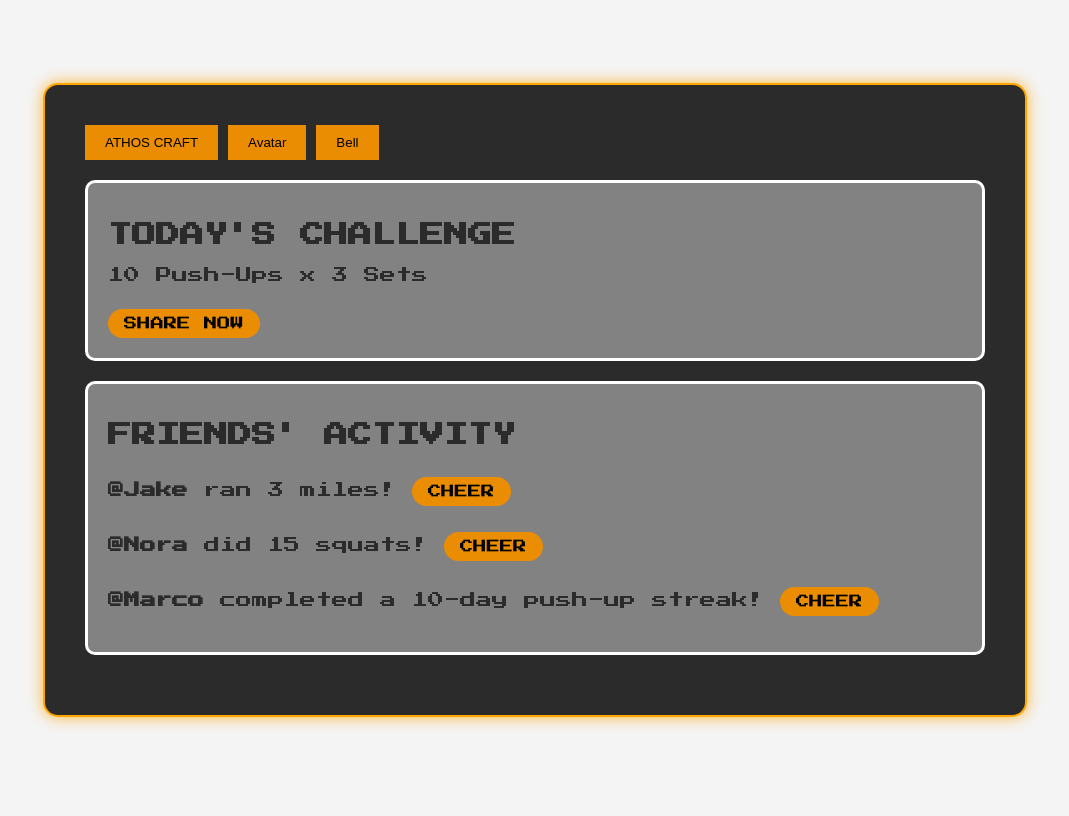
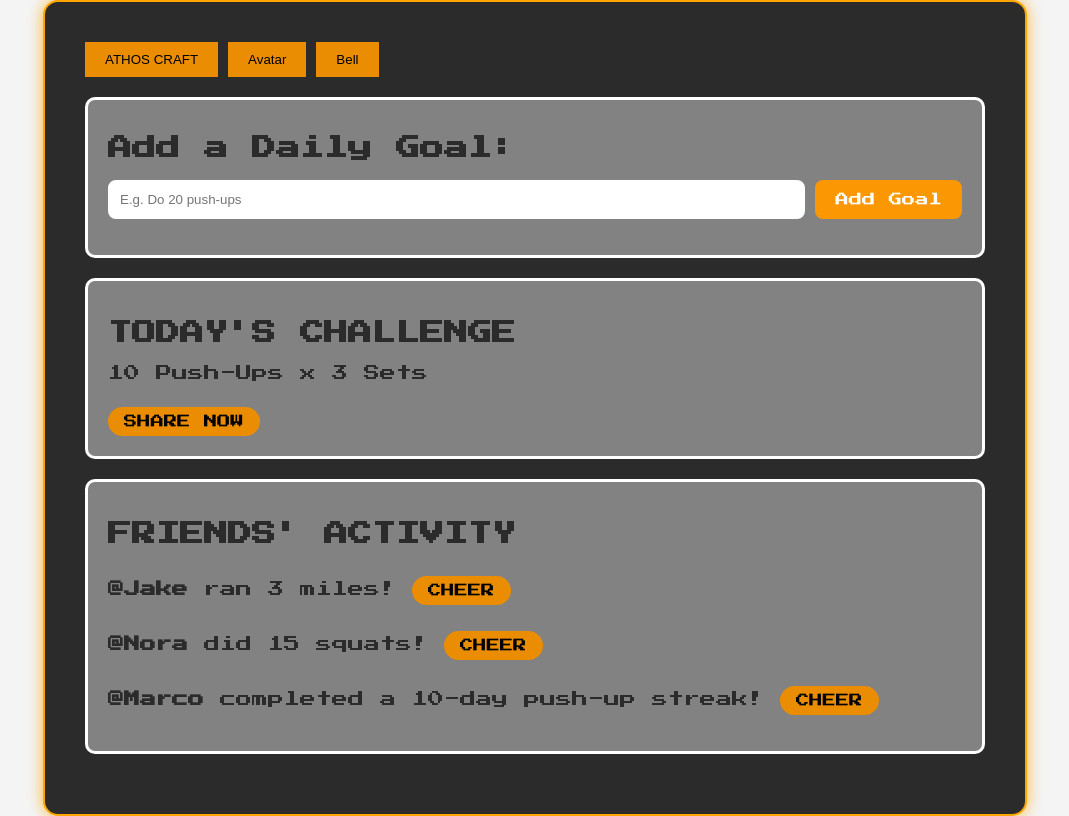
Before and after one commit to devOps-2325/ATHOS, a plain HTML site: page share/share.html in a window 1280 px wide. Shown: the whole page, without its empty margins (105-1174 px from the left). Drawn offline with Linux system fonts and the light colour scheme.

Commit message:
UPDATED   FILES

```diff
--- a/dailytask/dailytask.css
+++ /dev/null
@@ -1,95 +0,0 @@
-@import url('https://fonts.googleapis.com/css2?family=Press+Start+2P&display=swap');
-body {
-  font-family: 'Press Start 2P', cursive; /* Retro gaming font */
-  background-color: #1a1a1a; /* Dark background */
-  color: #f4f4f4; /* Light text */
-  display: flex;
-  justify-content: center;
-  align-items: center;
-  height: 100vh;
-  margin: 0;
-}
-
-/* Container Box */
-.container {
-  background: #2b2b2b; /* Dark gray panel */
-  padding: 40px 60px;
-  border-radius: 15px;
-  box-shadow: 0 0 15px rgba(255, 255, 255, 0.8); /* Orange glow */
-  border: 2px solid rgb(255, 255, 255);
-  max-width: 800px;
-}
-
-/* Heading */
-h1 {
-  font-size: 24px;
-  margin-bottom: 20px;
-}
-
-/* Goal Input */
-.goal-input {
-  display: flex;
-  gap: 10px;
-}
-
-input[type="text"] {
-  padding: 10px;
-  border: 2px solid #fff;
-  border-radius: 8px;
-  flex: 1;
-}
-
-/* Add Goal Button */
-button {
-  font-family: 'Press Start 2P', cursive;
-  background: #fa9703;
-  color: #fff;
-  padding: 10px 20px;
-  border: none;
-  border-radius: 8px;
-  cursor: pointer;
-  transition: background 0.3s;
-}
-
-button:hover {
-  background: #de8500;
-}
-
-/* Smash Button */
-.smash-btn {
-  background: #008000;
-  color: white;
-  padding: 8px 16px;
-  border-radius: 8px;
-  margin-left: 10px;
-  cursor: pointer;
-  transition: background 0.3s;
-}
-
-.smash-btn:hover {
-  background: #ea8d03;
-}
-
-/* Goal List Item */
-.goal-item {
-  display: flex;
-  align-items: center;
-  gap: 10px;
-  margin-top: 15px;
-}
-
-/* XP Message */
-.xp-message {
-  margin-left: 10px;
-  font-size: 12px;
-  color: #FFD700; /* Gold */
-  animation: fadeInOut 3s ease-in-out;
-}
-
-/* Fade-In and Fade-Out Animation */
-@keyframes fadeInOut {
-  0% { opacity: 0; }
-  20% { opacity: 1; }
-  80% { opacity: 1; }
-  100% { opacity: 0; }
-}
--- a/share/share.css
+++ b/share/share.css
@@ -1,12 +1,11 @@
 @import url('https://fonts.googleapis.com/css2?family=Press+Start+2P&display=swap');
 body {
-  font-family: 'Press Start 2P', cursive; /* Retro Gaming Font */
-  background-color: #f4f4f4; /* Dark Background */
-  color: #000000; /* Light Text */
+  font-family: 'Press Start 2P', cursive;
+  background-color: #f4f4f4;
+  color: #000000;
   display: flex;
   justify-content: center;
   align-items: center;
-  height: 100vh;
   margin: 0;
 }
 
@@ -76,3 +75,70 @@ body {
 .hidden {
   display: none;
 }
+
+/* Heading */
+h1 {
+  font-size: 24px;
+  margin-bottom: 20px;
+}
+
+/* Goal Input */
+.goal-input {
+  display: flex;
+  gap: 10px;
+}
+
+input[type="text"] {
+  padding: 10px;
+  border: 2px solid #fff;
+  border-radius: 8px;
+  flex: 1;
+}
+.btn {
+  font-family: 'Press Start 2P', cursive;
+  background: #fa9703;
+  color: #fff;
+  padding: 10px 20px;
+  border: none;
+  border-radius: 8px;
+  cursor: pointer;
+  transition: background 0.3s;
+}
+
+.btn:hover {
+  background: #de8500;
+}
+
+/* Smash Button */
+.smash-btn {
+  background: #008000;
+  color: white;
+  padding: 8px 16px;
+  border-radius: 8px;
+  margin-left: 10px;
+  cursor: pointer;
+  transition: background 0.3s;
+}
+
+.smash-btn:hover {
+  background: #ea8d03;
+}
+.goal-item {
+  display: flex;
+  align-items: center;
+  gap: 10px;
+  margin-top: 15px;
+}
+
+.xp-message {
+  margin-left: 10px;
+  font-size: 12px;
+  color: #FFD700; /* Gold */
+  animation: fadeInOut 3s ease-in-out;
+}
+@keyframes fadeInOut {
+  0% { opacity: 0; }
+  20% { opacity: 1; }
+  80% { opacity: 1; }
+  100% { opacity: 0; }
+}
--- a/share/share.html
+++ b/share/share.html
@@ -13,6 +13,16 @@
             <button class="nav-btn">ATHOS CRAFT</button>
             <button class="nav-btn">Avatar</button>
             <button class="nav-btn">Bell</button>
+        </div>
+        <div class="card">
+            <h1>Add a Daily Goal:</h1>
+
+            <div class="goal-input">
+                <input type="text" id="goalInput" placeholder="E.g. Do 20 push-ups">
+                <button onclick="addGoal()" class="btn">Add Goal</button>
+            </div>
+
+            <ul id="goalList"></ul>
         </div>
         <div class="card">
             <h2>TODAY'S CHALLENGE</h2>
--- a/share/share.js
+++ b/share/share.js
@@ -1,3 +1,60 @@
+// Function to add a new goal
+function addGoal() {
+  const goalInput = document.getElementById("goalInput");
+  const goalList = document.getElementById("goalList");
+  const goalText = goalInput.value.trim();
+
+  if (goalText === "") {
+      alert("Please enter a goal!");
+      return;
+  }
+
+  // Create goal item
+  const goalItem = document.createElement("li");
+  goalItem.className = "goal-item";
+
+  // Add checkbox
+  const checkbox = document.createElement("input");
+  checkbox.type = "checkbox";
+
+  // Add goal text
+  const goalLabel = document.createElement("span");
+  goalLabel.textContent = goalText;
+
+  // Add Smash button
+  const smashBtn = document.createElement("button");
+  smashBtn.className = "smash-btn";
+  smashBtn.textContent = "Smash!";
+  smashBtn.onclick = () => smashGoal(smashBtn);
+
+  // Append elements to goal item
+  goalItem.appendChild(checkbox);
+  goalItem.appendChild(goalLabel);
+  goalItem.appendChild(smashBtn);
+
+  // Add goal to the list
+  goalList.appendChild(goalItem);
+
+  // Clear input
+  goalInput.value = "";
+}
+
+// Function to handle "Smash" action
+function smashGoal(button) {
+  button.textContent = "Smashed!";
+  button.disabled = true;
+  button.style.background = "#555";
+
+  // Create XP message
+  const xpMessage = document.createElement("span");
+  xpMessage.className = "xp-message";
+  xpMessage.textContent = "You earned +2xp";
+
+  button.parentNode.appendChild(xpMessage);
+
+  // Hide XP message after 3 seconds
+  setTimeout(() => xpMessage.remove(), 3000);
+}
 // Share Challenge - Generates a shareable link
 function shareChallenge() {
   const challengeText = document.getElementById('challenge').textContent;
```
Also changed, not shown: dailytask/dailytask.html (deleted, +0 -25 lines), dailytask/dailytask.js (deleted, +0 -57 lines).
